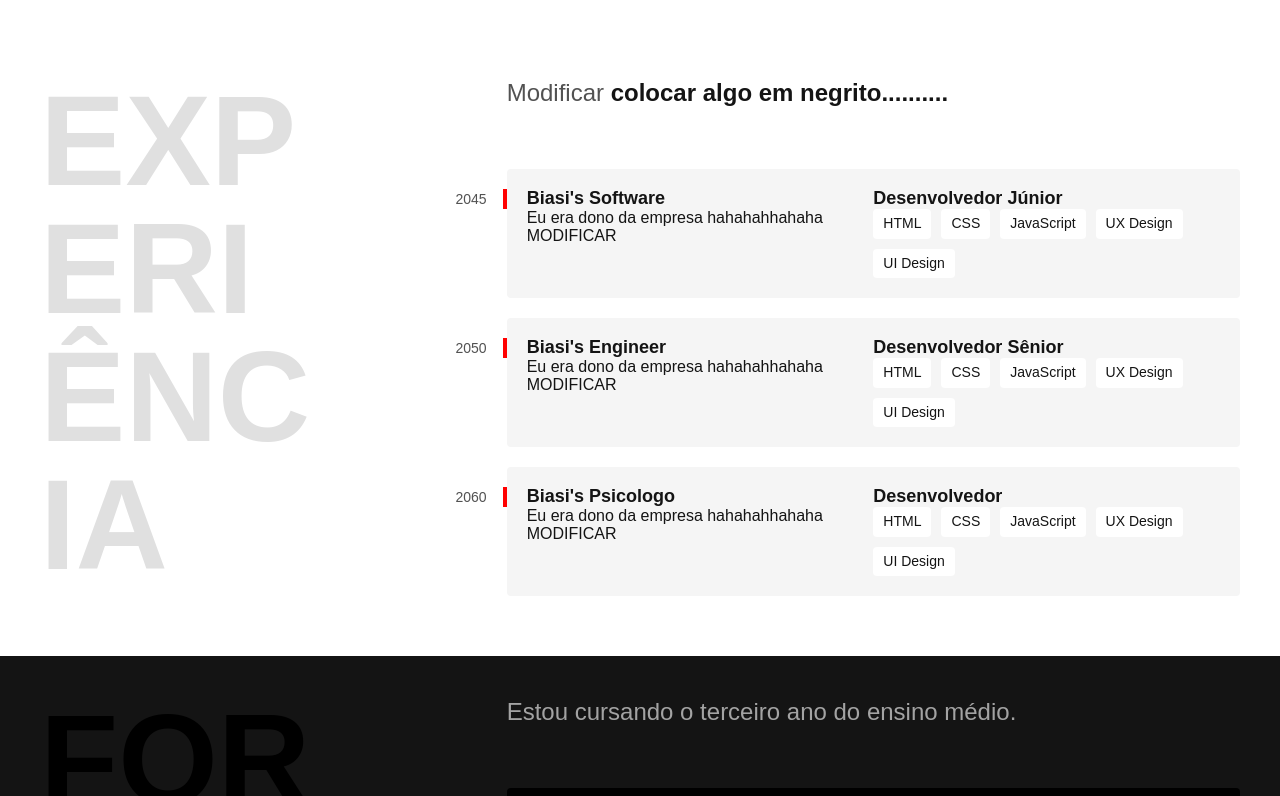
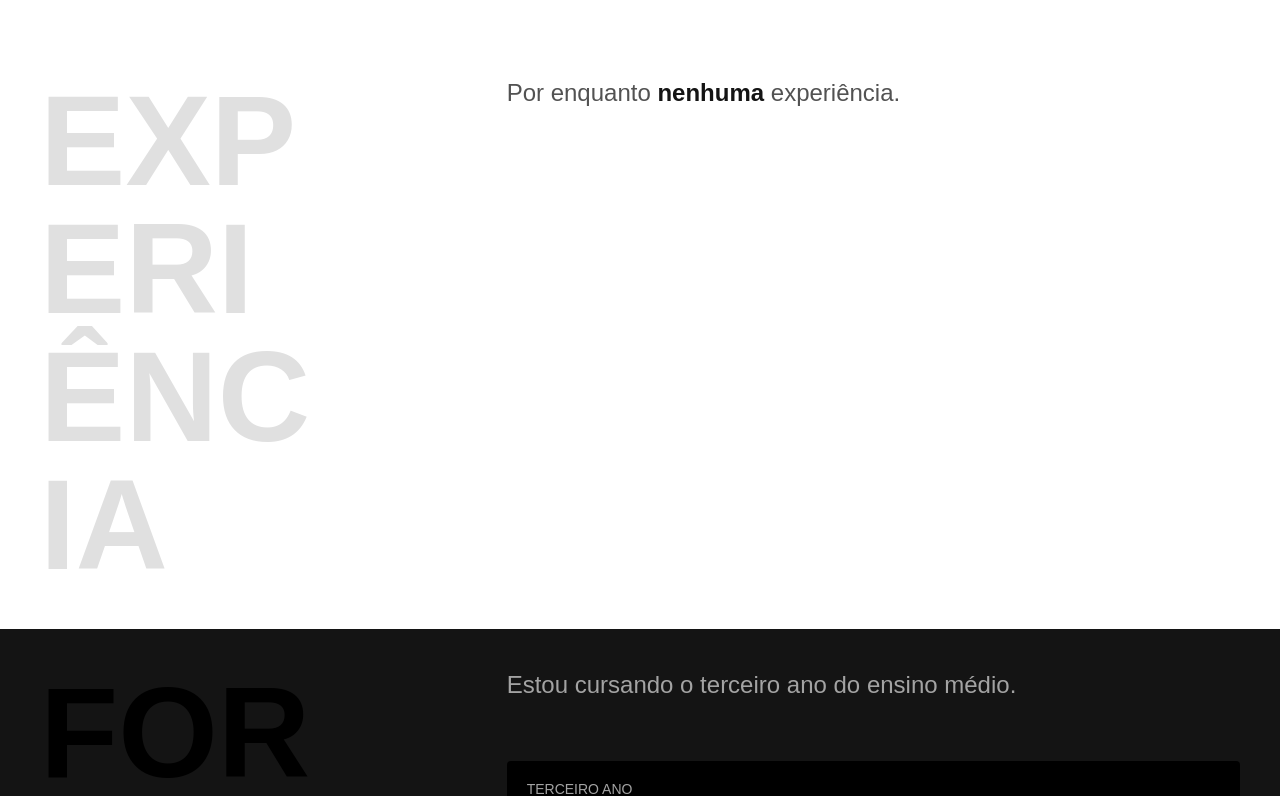
Before and after one commit to fabriciobiasi/fabriciobiasi.github.io, a plain HTML site: page index.html in a window 1280 px wide. Shown: the part 467-1263 px from the top of the page. Drawn offline with Linux system fonts and the light colour scheme.

Commit message:
Mudanças

```diff
--- a/index.html
+++ b/index.html
@@ -5,7 +5,7 @@
   <meta charset="UTF-8">
   <meta name="viewport" content="width=device-width, initial-scale=1.0">
   <meta name="description" content="Desenvolver Front End e UX/UI Designer. Localizado em Porto Alegre, RS.">
-  <title>Fabricio Biasi - Desenvolvedor e Design</title>
+  <title>Fabricio Biasi - Desenvolvedor e UX/UI Designer</title>
   <link rel="stylesheet" href="/css/style.css">
 </head>
 
@@ -30,46 +30,7 @@
   <section class="experiencia" id="experiencia" aria-label="Experiência">
     <h2 class="subtitulo">Experiência</h2>
     <div>
-      <p class="experiencia-texto">Modificar <strong> colocar algo em negrito.......... </strong></p>
-      <div class="empresa">
-        <span class="empresa-ano">2045</span>
-        <h3 class="empresa-titulo">Biasi's Software</h3>
-        <span class="empresa-titulo">Desenvolvedor Júnior</span>
-        <p class="empresa-texto">Eu era dono da empresa hahahahhahaha MODIFICAR</p>
-        <ul class="empresa-habilidades">
-          <li>HTML</li>
-          <li>CSS</li>
-          <li>JavaScript</li>
-          <li>UX Design</li>
-          <li>UI Design</li>
-        </ul>
-      </div>
-      <div class="empresa">
-        <span class="empresa-ano">2050</span>
-        <h3 class="empresa-titulo">Biasi's Engineer</h3>
-        <span class="empresa-titulo">Desenvolvedor Sênior</span>
-        <p class="empresa-texto">Eu era dono da empresa hahahahhahaha MODIFICAR</p>
-        <ul class="empresa-habilidades">
-          <li>HTML</li>
-          <li>CSS</li>
-          <li>JavaScript</li>
-          <li>UX Design</li>
-          <li>UI Design</li>
-        </ul>
-      </div>
-      <div class="empresa">
-        <span class="empresa-ano">2060</span>
-        <h3 class="empresa-titulo">Biasi's Psicologo</h3>
-        <span class="empresa-titulo">Desenvolvedor</span>
-        <p class="empresa-texto">Eu era dono da empresa hahahahhahaha MODIFICAR</p>
-        <ul class="empresa-habilidades">
-          <li>HTML</li>
-          <li>CSS</li>
-          <li>JavaScript</li>
-          <li>UX Design</li>
-          <li>UI Design</li>
-        </ul>
-      </div>
+      <p class="experiencia-texto">Por enquanto <strong>nenhuma</strong> experiência. </strong></p>
     </div>
   </section>
 
```
